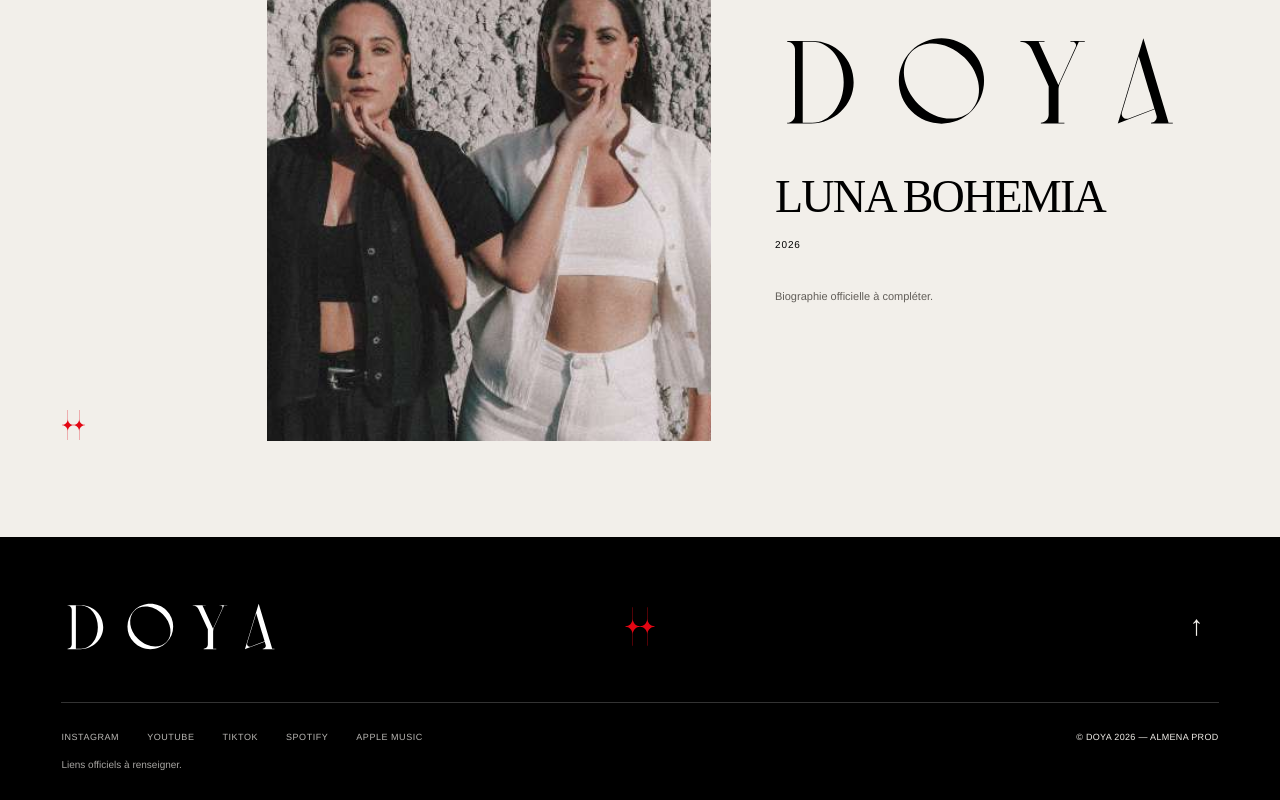
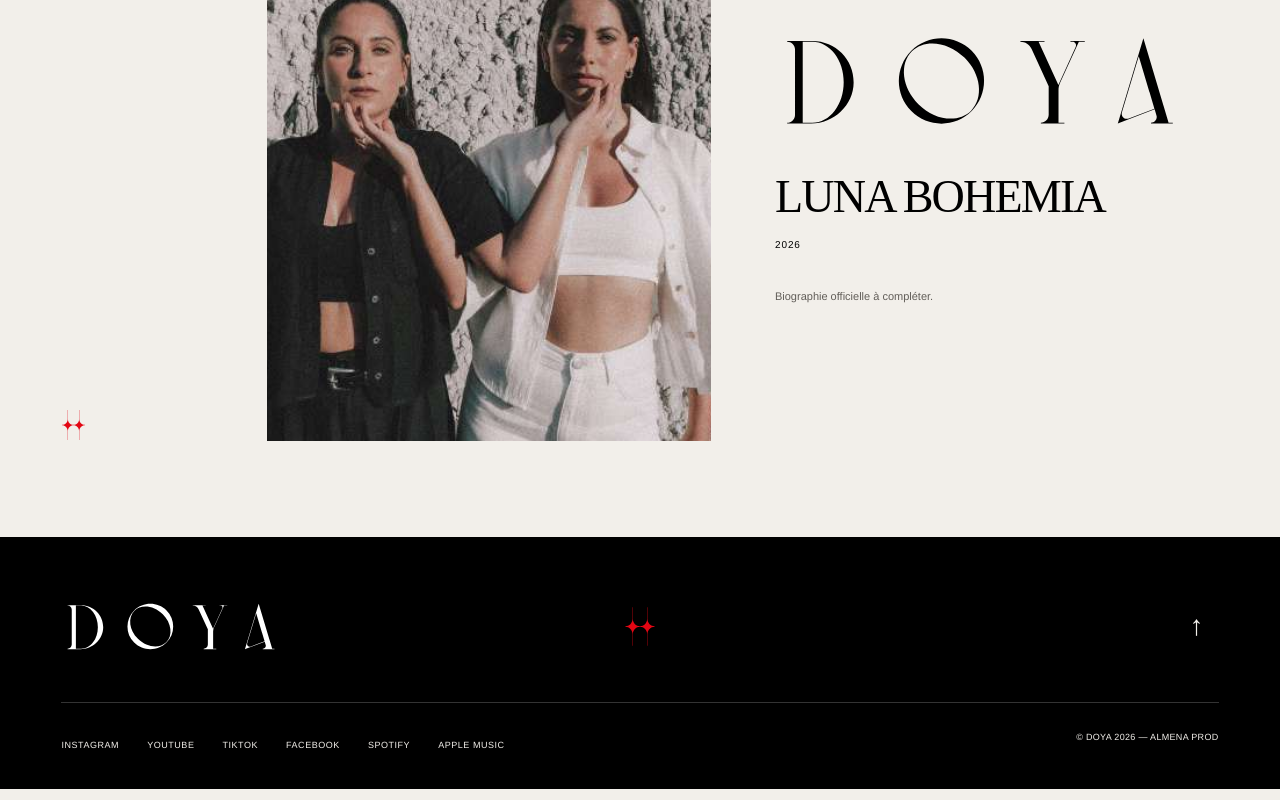
Before and after one commit to enzods33/doya-website-v2, a React (Vite) app: page / in a window 1280 px wide. Shown: the part 4586-5386 px from the top of the page. Built offline with nearby package versions, Linux system fonts and the light colour scheme.

Commit message:
Connect verified DOYA social and artist profiles

```diff
--- a/reference/project-notes.md
+++ b/reference/project-notes.md
@@ -22,7 +22,7 @@ Le PDF ne fournit pas de mockup autonome de vinyle. Le CD est une composition so
 - Live en état vide explicite, sans date inventée ni photographie de concert substituée.
 - Collection en quatre colonnes sur desktop, deux sur mobile, avec vues face/dos réellement connectées aux mockups officiels.
 - About fondé sur l’identité et un portrait officiel, avec biographie signalée comme manquante.
-- Footer noir minimal, sans URL sociale inventée.
+- Footer noir minimal, avec six profils officiels vérifiés ; sources dans `social-links.md`.
 
 Noir `#000000`, blanc `#FFFFFF`, rouge `#E30613` : identité vérifiée. Le fond papier `#F2EFEA` est un choix web neutre, pas une couleur revendiquée comme officielle. Fallbacks serif/sans centralisés ; aucun téléchargement de police.
 
@@ -57,7 +57,6 @@ Tee-shirts Luna Bohemia A, B, C et identité DOYA : maquettes officielles des pa
 | Destinations éventuelles des 12 titres | `src/data/album.js`, `tracks` |
 | Concerts, dates, villes, salles et URLs billets | `src/data/live.js` |
 | 4 URLs produits, prix et confirmation de commercialisation | `src/data/products.js` |
-| 5 URLs sociales : Instagram, YouTube, TikTok, Spotify, Apple Music | `src/data/socials.js` |
 | Biographie officielle et contact éventuel | `src/data/siteContent.js` |
 | Domaine officiel / indexation | `.env.local`, d’après `.env.example` |
 | Webfonts Editorial New et New Frank, avec licences | `src/assets/fonts/` |
--- a/reference/qa-report.md
+++ b/reference/qa-report.md
@@ -3,7 +3,7 @@
 ## Résultat
 
 - `npm run lint` : aucune erreur ni avertissement.
-- `npm test` : six tests réussis (contenus, destinations, médias, JPEG natifs, tracés SVG, réglages reduced motion).
+- `npm test` : sept tests réussis (contenus, destinations, médias, six profils sociaux, JPEG natifs, tracés SVG, réglages reduced motion).
 - `npm run build` : compilation de production réussie.
 - React / React DOM : une seule version, dépendances dédupliquées.
 - Ancien projet `doya-website` : comparaison SHA-256 de 99 fichiers, aucun changement ni suppression.
@@ -52,3 +52,7 @@ Les tentatives de capture intégrale après changement de facteur d’échelle p
 ## À faire avant ouverture publique
 
 Valider les contenus avec DOYA, fournir les originaux HD, les webfonts licenciées, la biographie et les URLs officielles. Voir `project-notes.md` et `motion-notes.md`. L’aperçu est destiné à une relecture privée et reste non indexable.
+
+## Ajout des profils sociaux
+
+Les six destinations du footer sont renseignées et distinctes. Les contrôles lint, les sept tests et le build ont été relancés avec succès après cet ajout. Aucun composant, style, animation ou asset n’a changé. Les liens spécifiques à l’album restent vides. La vérification externe et ses limites sont détaillées dans `social-links.md` ; aucun nouveau contrôle visuel n’est revendiqué pour cette modification de données.
--- /dev/null
+++ b/reference/social-links.md
@@ -0,0 +1,25 @@
+# Profils officiels DOYA
+
+Vérification du 2 septembre 2026. Seuls les liens du footer sont renseignés ; la présentation, les assets et les animations sont inchangés.
+
+| Plateforme | Destination |
+| --- | --- |
+| Instagram | https://www.instagram.com/doyaofficial_/ |
+| YouTube | https://www.youtube.com/@DOYAofficial_ |
+| TikTok | https://www.tiktok.com/@doyaofficial_ |
+| Facebook | https://www.facebook.com/doya.music/ |
+| Spotify | https://open.spotify.com/artist/1JGqJy0whUevjrA3Tw6OMA |
+| Apple Music | https://music.apple.com/fr/artist/doya/1646461706 |
+
+## Sources et identification
+
+- La description de [No Anda Sola, vidéo publiée par la chaîne artiste officielle DOYA](https://www.youtube.com/watch?v=L3QQhlZFLxc) donne le compte `doyaofficial_` pour YouTube, Instagram et TikTok, ainsi que `doya.music` pour Facebook. Cette vidéo est également intégrée sur la [fiche DOYA de leur agence R3dLine](https://r3dline.fr/project/doya/), qui identifie Marina et Melissa : il s’agit bien du duo et non d’un artiste homonyme.
+- La [fiche artiste Alhambra Guitarras](https://alhambraguitarras.com/fr-ch/blogs/artistas-alhambra/doya-francia-espana) recoupe Instagram et Facebook. Ses mentions abrégées de TikTok et YouTube ne sont pas retenues : la description de la chaîne officielle fournit les identifiants complets avec underscore.
+- La page Spotify de [MARIPOSA](https://open.spotify.com/track/33B70dfszgAWsf8RCWSqao) référence directement, dans son HTML public, le profil artiste `1JGqJy0whUevjrA3Tw6OMA`. Aucun identifiant d’artiste n’a été deviné à partir du seul nom DOYA.
+- Le [profil Apple Music français](https://music.apple.com/fr/artist/doya/1646461706) réunit notamment No anda sola, TÚ CONMIGO, MARIPOSA, Mueve et LO VI VENIR, cohérents avec le duo.
+
+## Limites et périmètre
+
+Instagram, Facebook, TikTok et les ouvertures directes YouTube limitent la consultation automatisée. Les identifiants sont vérifiés par les références croisées ci-dessus, notamment la description officielle indexée, sans prétendre avoir testé une connexion à ces services.
+
+Les six destinations pointent vers les profils du duo. Elles ne remplacent pas les URLs de l’album ou des titres dans `src/data/album.js`, qui restent à renseigner. Aucun lecteur intégré, suivi publicitaire ou nouveau réseau supposé n’est ajouté. Les liens externes utilisent le comportement existant du footer : nouvel onglet et `rel="noopener noreferrer"`.
--- a/src/data/socials.js
+++ b/src/data/socials.js
@@ -1,7 +1,10 @@
+// Profils du duo vérifiés le 2 septembre 2026 : reference/social-links.md.
+// Ces destinations sont des profils artistes, pas les liens d'écoute de l'album.
 export const socials = [
-  { name: 'Instagram', url: null },
-  { name: 'YouTube', url: null },
-  { name: 'TikTok', url: null },
-  { name: 'Spotify', url: null },
-  { name: 'Apple Music', url: null },
+  { name: 'Instagram', url: 'https://www.instagram.com/doyaofficial_/' },
+  { name: 'YouTube', url: 'https://www.youtube.com/@DOYAofficial_' },
+  { name: 'TikTok', url: 'https://www.tiktok.com/@doyaofficial_' },
+  { name: 'Facebook', url: 'https://www.facebook.com/doya.music/' },
+  { name: 'Spotify', url: 'https://open.spotify.com/artist/1JGqJy0whUevjrA3Tw6OMA' },
+  { name: 'Apple Music', url: 'https://music.apple.com/fr/artist/doya/1646461706' },
 ]
```
Also changed, not shown: 2 other files (tests, documents, lock files or other folders).
